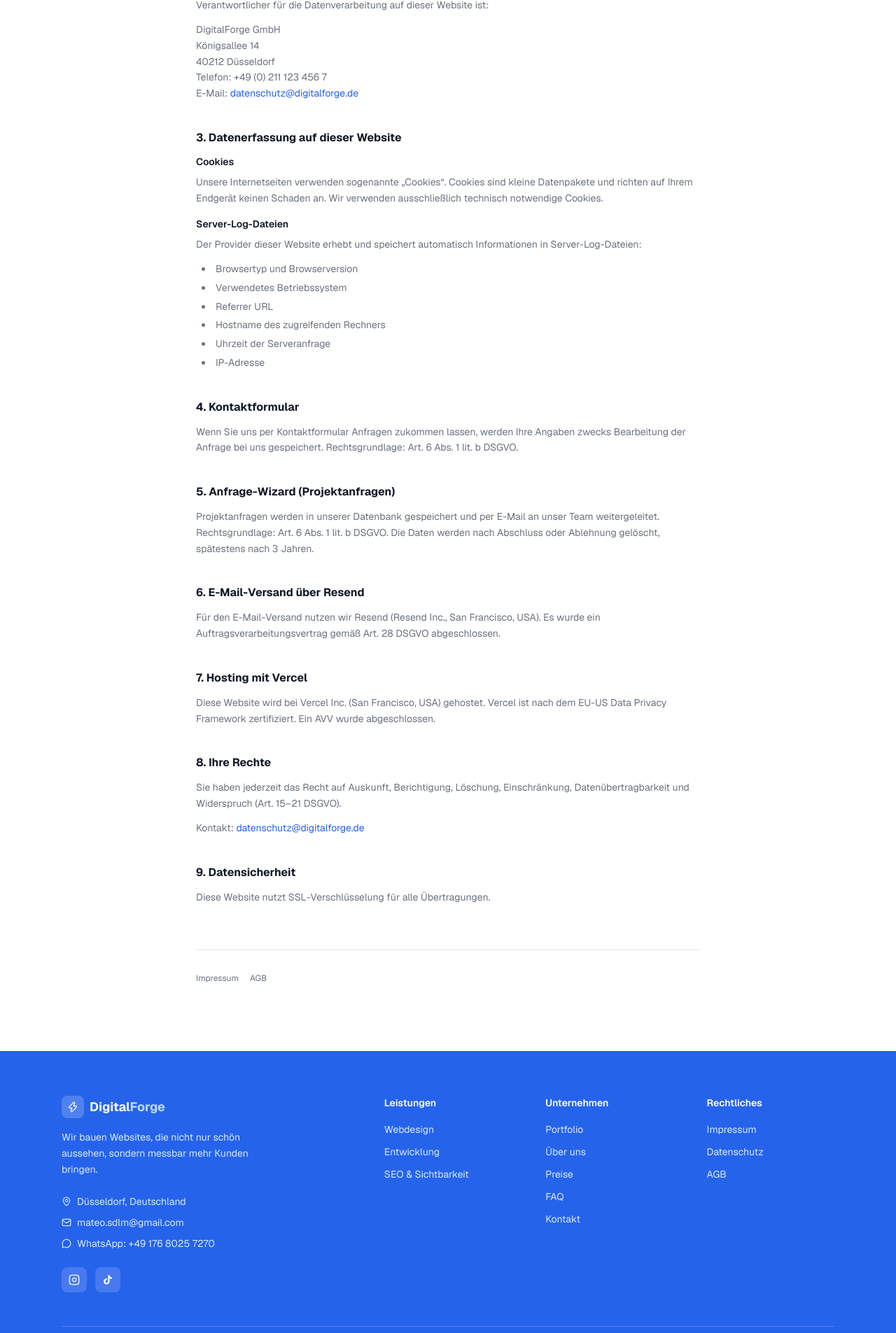
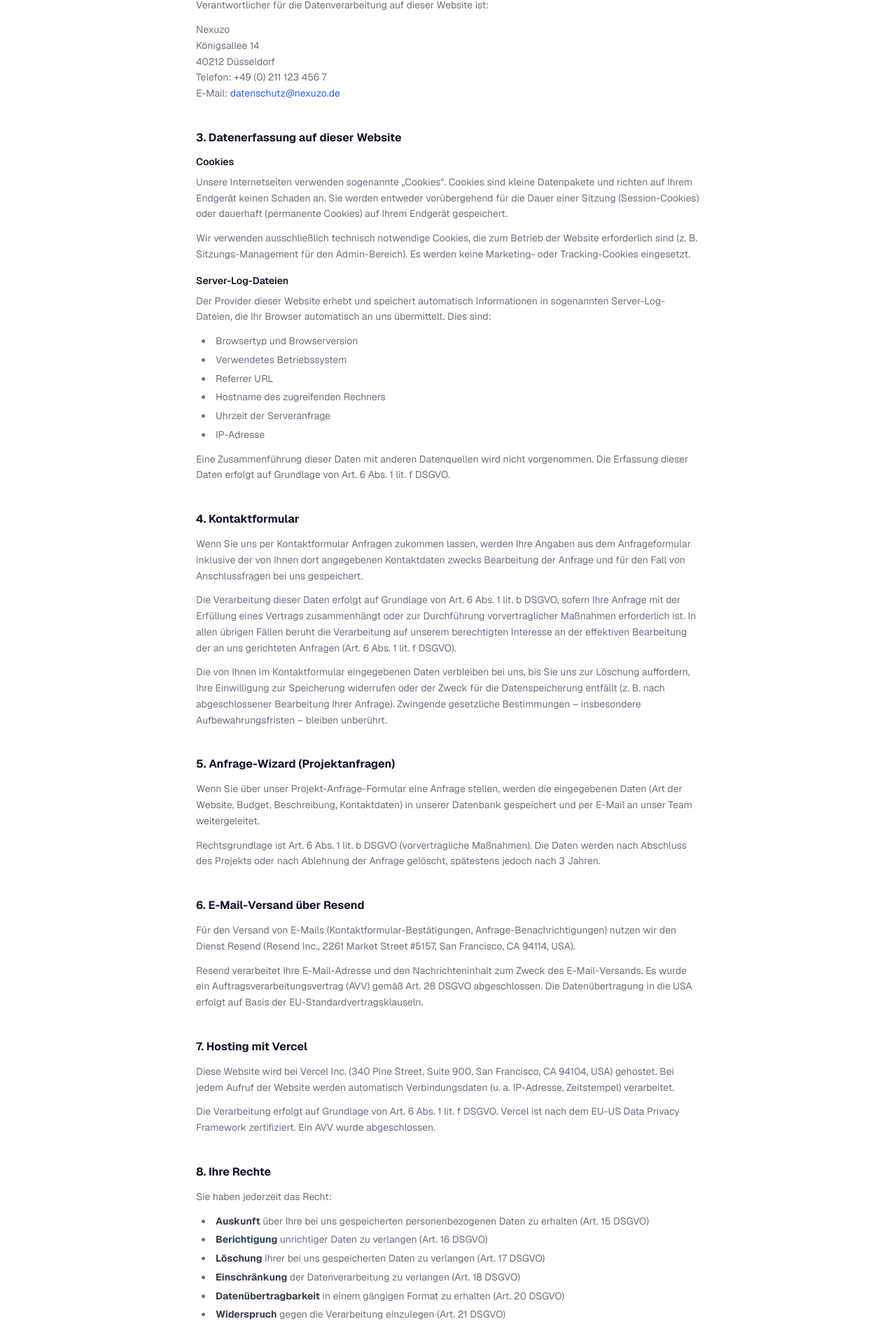
Before and after one commit to chjungdus/Neue-Website, a Next.js app: page /datenschutz in a window 1280 px wide. Shown: the part 536-2441 px from the top of the page at 70% size. Built offline with nearby package versions, Linux system fonts and the light colour scheme.

Commit message:
feat: add all app pages (Nexuzo rebrand, legal pages, all routes)

```diff
--- a/src/app/datenschutz/page.tsx
+++ b/src/app/datenschutz/page.tsx
@@ -4,7 +4,7 @@ import { ArrowLeft } from "lucide-react"
 
 export const metadata: Metadata = {
   title: "Datenschutzerklärung",
-  description: "Informationen zum Datenschutz gemäß DSGVO auf der Website von DigitalForge.",
+  description: "Informationen zum Datenschutz gemäß DSGVO auf der Website von Nexuzo.",
 }
 
 function Section({ title, children }: { title: string; children: React.ReactNode }) {
@@ -42,13 +42,17 @@ export default function DatenschutzPage() {
           <Section title="2. Verantwortlicher">
             <p>Verantwortlicher für die Datenverarbeitung auf dieser Website ist:</p>
             <p>
-              DigitalForge GmbH<br />
-              Königsallee 14<br />
-              40212 Düsseldorf<br />
-              Telefon: +49 (0) 211 123 456 7<br />
+              Nexuzo
+              <br />
+              Königsallee 14
+              <br />
+              40212 Düsseldorf
+              <br />
+              Telefon: +49 (0) 211 123 456 7
+              <br />
               E-Mail:{" "}
-              <a href="mailto:datenschutz@digitalforge.de" className="text-[#2563eb] hover:underline">
-                datenschutz@digitalforge.de
+              <a href="mailto:datenschutz@nexuzo.de" className="text-[#2563eb] hover:underline">
+                datenschutz@nexuzo.de
               </a>
             </p>
           </Section>
@@ -56,11 +60,20 @@ export default function DatenschutzPage() {
           <Section title="3. Datenerfassung auf dieser Website">
             <h3 className="text-[#111827] font-semibold text-sm mb-2">Cookies</h3>
             <p>
-              Unsere Internetseiten verwenden sogenannte „Cookies“. Cookies sind kleine Datenpakete und richten auf
-              Ihrem Endgerät keinen Schaden an. Wir verwenden ausschließlich technisch notwendige Cookies.
+              Unsere Internetseiten verwenden sogenannte „Cookies". Cookies sind kleine Datenpakete und richten auf
+              Ihrem Endgerät keinen Schaden an. Sie werden entweder vorübergehend für die Dauer einer Sitzung
+              (Session-Cookies) oder dauerhaft (permanente Cookies) auf Ihrem Endgerät gespeichert.
+            </p>
+            <p>
+              Wir verwenden ausschließlich technisch notwendige Cookies, die zum Betrieb der Website erforderlich sind
+              (z. B. Sitzungs-Management für den Admin-Bereich). Es werden keine Marketing- oder Tracking-Cookies
+              eingesetzt.
             </p>
             <h3 className="text-[#111827] font-semibold text-sm mt-4 mb-2">Server-Log-Dateien</h3>
-            <p>Der Provider dieser Website erhebt und speichert automatisch Informationen in Server-Log-Dateien:</p>
+            <p>
+              Der Provider dieser Website erhebt und speichert automatisch Informationen in sogenannten
+              Server-Log-Dateien, die Ihr Browser automatisch an uns übermittelt. Dies sind:
+            </p>
             <ul className="list-disc list-inside space-y-1 pl-2">
               <li>Browsertyp und Browserversion</li>
               <li>Verwendetes Betriebssystem</li>
@@ -69,50 +82,104 @@ export default function DatenschutzPage() {
               <li>Uhrzeit der Serveranfrage</li>
               <li>IP-Adresse</li>
             </ul>
+            <p>
+              Eine Zusammenführung dieser Daten mit anderen Datenquellen wird nicht vorgenommen. Die Erfassung dieser
+              Daten erfolgt auf Grundlage von Art. 6 Abs. 1 lit. f DSGVO.
+            </p>
           </Section>
 
           <Section title="4. Kontaktformular">
             <p>
-              Wenn Sie uns per Kontaktformular Anfragen zukommen lassen, werden Ihre Angaben zwecks Bearbeitung der
-              Anfrage bei uns gespeichert. Rechtsgrundlage: Art. 6 Abs. 1 lit. b DSGVO.
+              Wenn Sie uns per Kontaktformular Anfragen zukommen lassen, werden Ihre Angaben aus dem Anfrageformular
+              inklusive der von Ihnen dort angegebenen Kontaktdaten zwecks Bearbeitung der Anfrage und für den Fall von
+              Anschlussfragen bei uns gespeichert.
+            </p>
+            <p>
+              Die Verarbeitung dieser Daten erfolgt auf Grundlage von Art. 6 Abs. 1 lit. b DSGVO, sofern Ihre Anfrage
+              mit der Erfüllung eines Vertrags zusammenhängt oder zur Durchführung vorvertraglicher Maßnahmen
+              erforderlich ist. In allen übrigen Fällen beruht die Verarbeitung auf unserem berechtigten Interesse an
+              der effektiven Bearbeitung der an uns gerichteten Anfragen (Art. 6 Abs. 1 lit. f DSGVO).
+            </p>
+            <p>
+              Die von Ihnen im Kontaktformular eingegebenen Daten verbleiben bei uns, bis Sie uns zur Löschung
+              auffordern, Ihre Einwilligung zur Speicherung widerrufen oder der Zweck für die Datenspeicherung entfällt
+              (z. B. nach abgeschlossener Bearbeitung Ihrer Anfrage). Zwingende gesetzliche Bestimmungen – insbesondere
+              Aufbewahrungsfristen – bleiben unberührt.
             </p>
           </Section>
 
           <Section title="5. Anfrage-Wizard (Projektanfragen)">
             <p>
-              Projektanfragen werden in unserer Datenbank gespeichert und per E-Mail an unser Team weitergeleitet.
-              Rechtsgrundlage: Art. 6 Abs. 1 lit. b DSGVO. Die Daten werden nach Abschluss oder Ablehnung gelöscht,
-              spätestens nach 3 Jahren.
+              Wenn Sie über unser Projekt-Anfrage-Formular eine Anfrage stellen, werden die eingegebenen Daten (Art der
+              Website, Budget, Beschreibung, Kontaktdaten) in unserer Datenbank gespeichert und per E-Mail an unser
+              Team weitergeleitet.
+            </p>
+            <p>
+              Rechtsgrundlage ist Art. 6 Abs. 1 lit. b DSGVO (vorvertragliche Maßnahmen). Die Daten werden nach
+              Abschluss des Projekts oder nach Ablehnung der Anfrage gelöscht, spätestens jedoch nach 3 Jahren.
             </p>
           </Section>
 
           <Section title="6. E-Mail-Versand über Resend">
             <p>
-              Für den E-Mail-Versand nutzen wir Resend (Resend Inc., San Francisco, USA). Es wurde ein
-              Auftragsverarbeitungsvertrag gemäß Art. 28 DSGVO abgeschlossen.
+              Für den Versand von E-Mails (Kontaktformular-Bestätigungen, Anfrage-Benachrichtigungen) nutzen wir den
+              Dienst Resend (Resend Inc., 2261 Market Street #5157, San Francisco, CA 94114, USA).
+            </p>
+            <p>
+              Resend verarbeitet Ihre E-Mail-Adresse und den Nachrichteninhalt zum Zweck des E-Mail-Versands. Es wurde
+              ein Auftragsverarbeitungsvertrag (AVV) gemäß Art. 28 DSGVO abgeschlossen. Die Datenübertragung in die USA
+              erfolgt auf Basis der EU-Standardvertragsklauseln.
             </p>
           </Section>
 
           <Section title="7. Hosting mit Vercel">
             <p>
-              Diese Website wird bei Vercel Inc. (San Francisco, USA) gehostet. Vercel ist nach dem EU-US Data
+              Diese Website wird bei Vercel Inc. (340 Pine Street, Suite 900, San Francisco, CA 94104, USA) gehostet.
+              Bei jedem Aufruf der Website werden automatisch Verbindungsdaten (u. a. IP-Adresse, Zeitstempel)
+              verarbeitet.
+            </p>
+            <p>
+              Die Verarbeitung erfolgt auf Grundlage von Art. 6 Abs. 1 lit. f DSGVO. Vercel ist nach dem EU-US Data
               Privacy Framework zertifiziert. Ein AVV wurde abgeschlossen.
             </p>
           </Section>
 
           <Section title="8. Ihre Rechte">
-            <p>Sie haben jederzeit das Recht auf Auskunft, Berichtigung, Löschung, Einschränkung,
-            Datenübertragbarkeit und Widerspruch (Art. 15–21 DSGVO).</p>
+            <p>Sie haben jederzeit das Recht:</p>
+            <ul className="list-disc list-inside space-y-1 pl-2">
+              <li><strong className="text-[#374151]">Auskunft</strong> über Ihre bei uns gespeicherten personenbezogenen Daten zu erhalten (Art. 15 DSGVO)</li>
+              <li><strong className="text-[#374151]">Berichtigung</strong> unrichtiger Daten zu verlangen (Art. 16 DSGVO)</li>
+              <li><strong className="text-[#374151]">Löschung</strong> Ihrer bei uns gespeicherten Daten zu verlangen (Art. 17 DSGVO)</li>
+              <li><strong className="text-[#374151]">Einschränkung</strong> der Datenverarbeitung zu verlangen (Art. 18 DSGVO)</li>
+              <li><strong className="text-[#374151]">Datenübertragbarkeit</strong> in einem gängigen Format zu erhalten (Art. 20 DSGVO)</li>
+              <li><strong className="text-[#374151]">Widerspruch</strong> gegen die Verarbeitung einzulegen (Art. 21 DSGVO)</li>
+            </ul>
             <p>
-              Kontakt:{" "}
-              <a href="mailto:datenschutz@digitalforge.de" className="text-[#2563eb] hover:underline">
-                datenschutz@digitalforge.de
+              Zur Ausübung Ihrer Rechte wenden Sie sich bitte an:{" "}
+              <a href="mailto:datenschutz@nexuzo.de" className="text-[#2563eb] hover:underline">
+                datenschutz@nexuzo.de
               </a>
+            </p>
+            <p>
+              Außerdem haben Sie das Recht, sich bei der zuständigen Datenschutz-Aufsichtsbehörde zu beschweren.
+              Zuständig ist das Bayerische Landesamt für Datenschutzaufsicht (BayLDA), Promenade 18, 91522 Ansbach.
             </p>
           </Section>
 
           <Section title="9. Datensicherheit">
-            <p>Diese Website nutzt SSL-Verschlüsselung für alle Übertragungen.</p>
+            <p>
+              Diese Website nutzt aus Sicherheitsgründen und zum Schutz der Übertragung vertraulicher Inhalte eine
+              SSL-Verschlüsselung. Eine verschlüsselte Verbindung erkennen Sie daran, dass die Adresszeile des Browsers
+              von „http://" auf „https://" wechselt.
+            </p>
+          </Section>
+
+          <Section title="10. Änderungen dieser Datenschutzerklärung">
+            <p>
+              Wir behalten uns vor, diese Datenschutzerklärung anzupassen, damit sie stets den aktuellen rechtlichen
+              Anforderungen entspricht oder um Änderungen unserer Leistungen in der Datenschutzerklärung umzusetzen.
+              Für Ihren erneuten Besuch gilt dann die neue Datenschutzerklärung.
+            </p>
           </Section>
         </div>
 
--- a/src/app/faq/page.tsx
+++ b/src/app/faq/page.tsx
@@ -14,7 +14,7 @@ const faqs = [
     category: "Preise & Zahlung",
     items: [
       {
-        q: "Was kostet eine Website bei DigitalForge?",
+        q: "Was kostet eine Website bei Nexuzo?",
         a: "Unsere Pakete starten ab 300 € (Starter) und gehen bis 900 € (Enterprise) — alles als Festpreis, netto zzgl. 19 % MwSt. Kein Stundensatz, keine Schätzung mit Stern. Was im Angebot steht, ist der Endpreis.",
       },
       {
@@ -95,13 +95,10 @@ const faqs = [
 export default function FaqPage() {
   return (
     <div className="pt-16">
-      {/* Hero */}
       <section className="pt-20 pb-14 bg-white border-b border-gray-100">
         <div className="max-w-4xl mx-auto px-6">
           <FadeIn>
-            <p className="text-[#9ca3af] text-xs font-semibold uppercase tracking-widest mb-5">
-              FAQ
-            </p>
+            <p className="text-[#9ca3af] text-xs font-semibold uppercase tracking-widest mb-5">FAQ</p>
             <h1 className="text-5xl md:text-6xl font-black text-[#111827] leading-[1.05] mb-5 max-w-2xl">
               Ihre Fragen.
               <br />
@@ -115,7 +112,6 @@ export default function FaqPage() {
         </div>
       </section>
 
-      {/* FAQ sections */}
       <section className="py-16 bg-[#f9fafb]">
         <div className="max-w-4xl mx-auto px-6 space-y-16">
           {faqs.map((section, si) => (
@@ -127,9 +123,7 @@ export default function FaqPage() {
                 <div className="flex flex-col gap-4">
                   {section.items.map((faq, i) => (
                     <div key={i} className="bg-white border border-gray-100 rounded-2xl p-7">
-                      <h2 className="text-[#111827] font-bold mb-3 text-base leading-snug">
-                        {faq.q}
-                      </h2>
+                      <h2 className="text-[#111827] font-bold mb-3 text-base leading-snug">{faq.q}</h2>
                       <p className="text-[#6b7280] text-sm leading-relaxed">{faq.a}</p>
                     </div>
                   ))}
@@ -140,13 +134,10 @@ export default function FaqPage() {
         </div>
       </section>
 
-      {/* CTA */}
       <section className="py-20 bg-white border-t border-gray-100">
         <div className="max-w-2xl mx-auto px-6 text-center">
           <FadeIn>
-            <h2 className="text-3xl font-black text-[#111827] mb-4 leading-tight">
-              Noch eine Frage?
-            </h2>
+            <h2 className="text-3xl font-black text-[#111827] mb-4 leading-tight">Noch eine Frage?</h2>
             <p className="text-[#6b7280] text-lg mb-10 leading-relaxed">
               Schreiben Sie uns einfach. Wir antworten innerhalb von 24 Stunden — ehrlich,
               auch wenn die ehrliche Antwort &quot;wir sind nicht die Richtigen für Sie&quot; ist.
--- a/src/app/impressum/page.tsx
+++ b/src/app/impressum/page.tsx
@@ -24,7 +24,7 @@ export default function ImpressumPage() {
           <section>
             <h2 className="text-[#111827] font-bold text-base mb-3">Angaben gemäß § 5 TMG</h2>
             <p className="leading-relaxed text-sm">
-              DigitalForge GmbH
+              Nexuzo
               <br />
               Königsallee 14
               <br />
@@ -40,8 +40,8 @@ export default function ImpressumPage() {
               Telefon: +49 (0) 211 123 456 7
               <br />
               E-Mail:{" "}
-              <a href="mailto:hallo@digitalforge.de" className="text-[#2563eb] hover:underline">
-                hallo@digitalforge.de
+              <a href="mailto:hallo@nexuzo.de" className="text-[#2563eb] hover:underline">
+                hallo@nexuzo.de
               </a>
             </p>
           </section>
```
Also changed, not shown: src/app/agb/page.tsx (+89 -24 lines), src/app/kontakt/page.tsx (+7 -31 lines).
